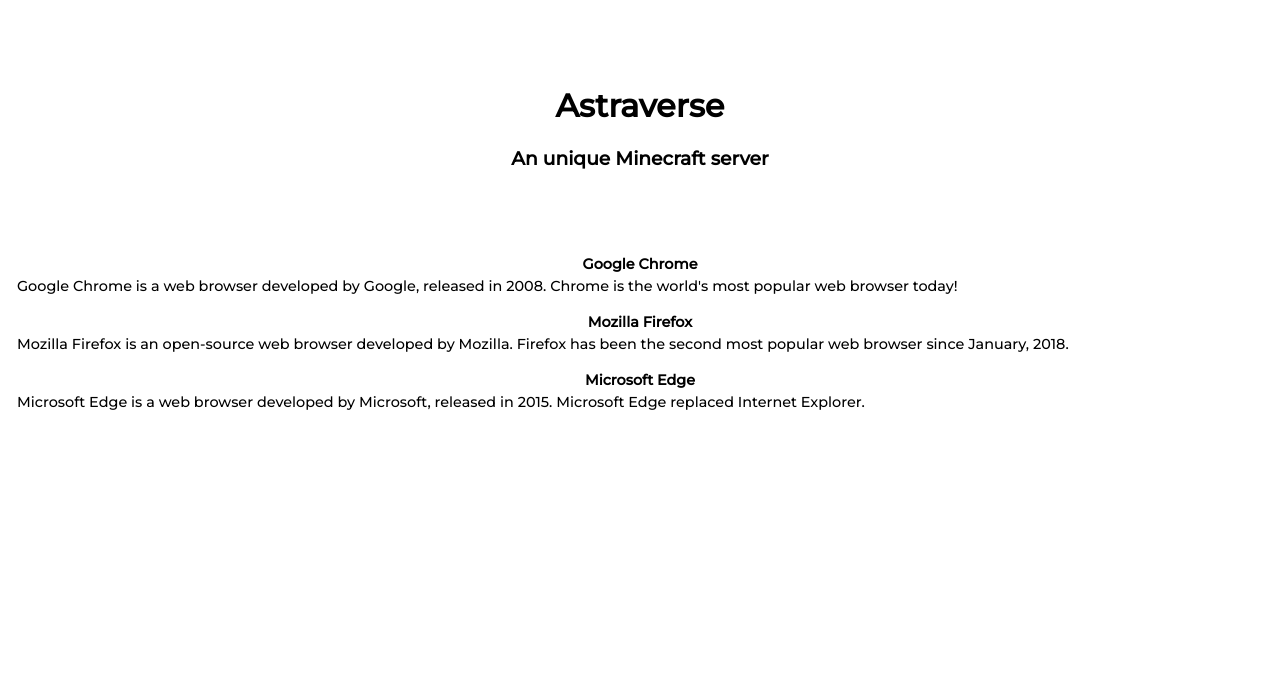
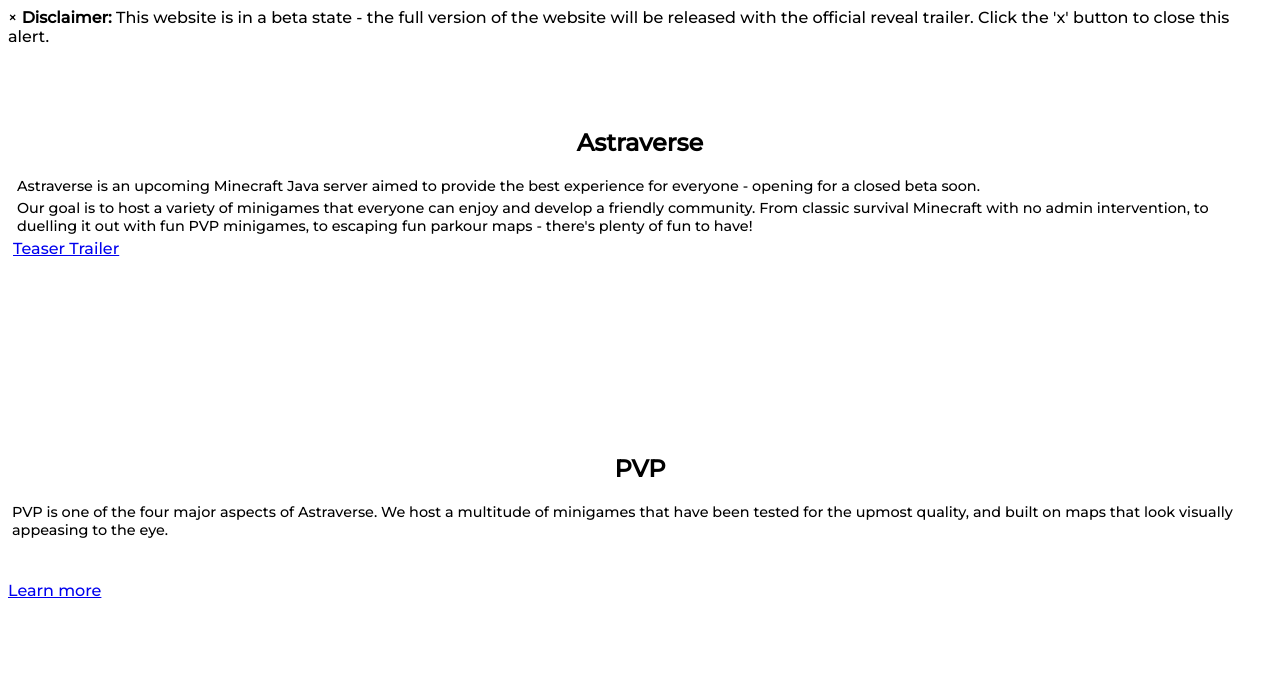
Before and after one commit to astraverse/astraverse.github.io, a plain HTML site: page index.html in a window 1280 px wide. Drawn offline with Linux system fonts and the light colour scheme.

Commit message:
new update

```diff
--- a/index.html
+++ b/index.html
@@ -1,32 +1,46 @@
 <html>
     <head>
         <title>Astraverse | Home</title>
-        <link
-            href = "css/style.css"
-            rel = "stylesheet"
-        >
+        <meta name="viewport" content="width=device-width, initial-scale=1">
+        <link href = "css/style.css" rel = "stylesheet">
     </head>
     <body>
+        <div class="alert">
+          <span class="closebtn" onclick="this.parentElement.style.display='none';">&times;</span>
+          <strong>Disclaimer:</strong> This website is in a beta state - the full version of the website will be released with the official reveal trailer. Click the 'x' button to close this alert.
+        </div>
+          <article class="main">
             <br>
             <br>
             <br>
             <h1>Astraverse</h1>
-            <h3>An unique Minecraft server</h3>
+            <p>Astraverse is an upcoming Minecraft Java server aimed to provide the best experience for everyone - opening for a closed beta soon. </p>
+            <p>Our goal is to host a variety of minigames that everyone can enjoy and develop a friendly community. From classic survival Minecraft with no admin intervention, to duelling it out with fun PVP minigames, to escaping fun parkour maps - there's plenty of fun to have! </p>
+            <a href="https://youtu.be/_I0fjrXFMiY" target="_blank">Teaser Trailer</a>
             <br>
             <br>
             <br>
+            <br>
+          </article>
 
-            <article class="browser">
-              <h2>Google Chrome</h2>
-              <p>Google Chrome is a web browser developed by Google, released in 2008. Chrome is the world's most popular web browser today!</p>
-            </article>
-            <article class="browser">
-              <h2>Mozilla Firefox</h2>
-              <p>Mozilla Firefox is an open-source web browser developed by Mozilla. Firefox has been the second most popular web browser since January, 2018.</p>
-            </article>
-            <article class="browser">
-              <h2>Microsoft Edge</h2>
-              <p>Microsoft Edge is a web browser developed by Microsoft, released in 2015. Microsoft Edge replaced Internet Explorer.</p>
+          <br>
+
+            <article class="pvp">
+              <br>
+              <br>
+              <br>
+              <br>
+              <br>
+              <h2>PVP</h2>
+              <p>PVP is one of the four major aspects of Astraverse. We host a multitude of minigames that have been tested for the upmost quality, and built on maps that look visually appeasing to the eye.</p>
+              <br>
+              <br>
+              <a href="pvp.html">Learn more</a>
+              <br>
+              <br>
+              <br>
+              <br>
+              <br>
             </article>
 
     </body>
```
Also changed, not shown: pvp.html (added, +20 -0 lines).
